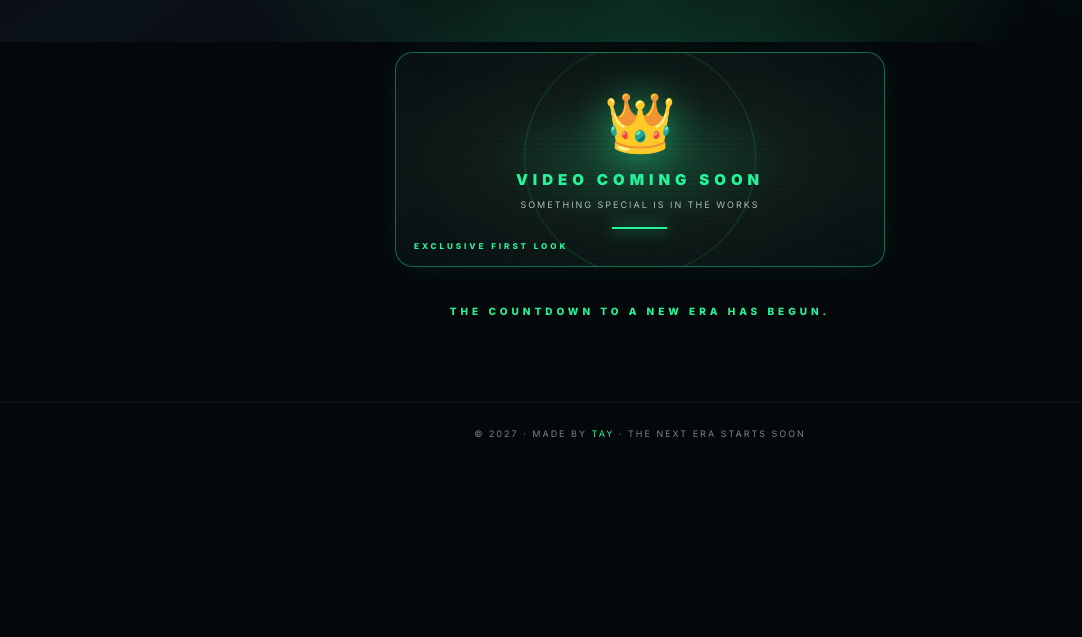
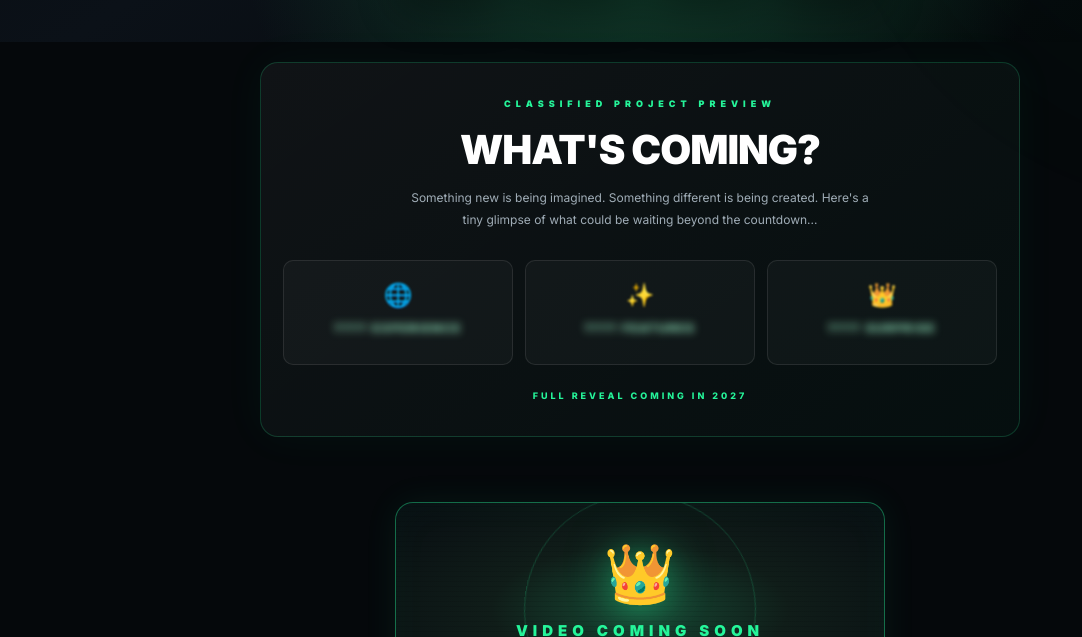
Before and after one commit to nyxg7/NYXG7, a plain HTML site: page index.html in a window 1280 px wide. Shown: the part 758-1395 px from the top of the page, without its empty margins (0-1082 px from the left). Before the commit the page ends 1222 px from the top, so only its background shows below. Drawn offline with Linux system fonts and the light colour scheme.

Commit message:
Add mystery intro section and improve styles
Refactor CSS styles and add mystery section with animations.

```diff
--- a/index.html
+++ b/index.html
@@ -24,9 +24,7 @@
   padding: 0;
 }
 
-html {
-  scroll-behavior: smooth;
-}
+html { scroll-behavior: smooth; }
 
 body {
   min-height: 100vh;
@@ -108,9 +106,7 @@ header {
   letter-spacing: 2px;
 }
 
-.logo span {
-  color: var(--green);
-}
+.logo span { color: var(--green); }
 
 .status {
   display: flex;
@@ -259,6 +255,105 @@ h1 span {
   letter-spacing: 2px;
 }
 
+/* MYSTERY INTRO */
+
+.mystery {
+  width: min(760px, 92vw);
+  margin: 65px auto 10px;
+  padding: 35px 22px;
+  border: 1px solid #25f59a30;
+  border-radius: 18px;
+  background: linear-gradient(145deg,#ffffff0c,#25f59a08);
+  box-shadow: 0 0 45px #25f59a0b;
+  animation: appear 1s 1s ease both;
+  position: relative;
+  overflow: hidden;
+}
+
+.mystery::before {
+  content: "";
+  position: absolute;
+  inset: 0;
+  background: linear-gradient(110deg,transparent,#25f59a08,transparent);
+  transform: translateX(-100%);
+  animation: shine 7s infinite;
+  pointer-events: none;
+}
+
+@keyframes shine {
+  50%, 100% { transform: translateX(100%); }
+}
+
+.mystery-label {
+  color: var(--green);
+  font-size: 9px;
+  font-weight: 900;
+  letter-spacing: 5px;
+  margin-bottom: 16px;
+}
+
+.mystery h2 {
+  font-size: clamp(25px,5vw,40px);
+  font-weight: 900;
+  letter-spacing: -1px;
+  margin-bottom: 13px;
+}
+
+.mystery-description {
+  max-width: 470px;
+  margin: auto;
+  color: var(--muted);
+  font-size: 12px;
+  line-height: 1.9;
+}
+
+.mystery-grid {
+  display: grid;
+  grid-template-columns: repeat(3,1fr);
+  gap: 12px;
+  margin-top: 28px;
+}
+
+.mystery-card {
+  min-height: 105px;
+  padding: 20px 10px;
+  border: 1px solid #ffffff18;
+  border-radius: 10px;
+  background: #ffffff08;
+  overflow: hidden;
+  transition: transform .3s, border-color .3s;
+}
+
+.mystery-card:hover {
+  transform: translateY(-5px);
+  border-color: #25f59a77;
+}
+
+.mystery-icon {
+  font-size: 23px;
+  margin-bottom: 12px;
+  filter: blur(1px);
+}
+
+.mystery-blur {
+  color: var(--green-light);
+  font-size: 11px;
+  font-weight: 800;
+  letter-spacing: 2px;
+  filter: blur(4px);
+  user-select: none;
+}
+
+.mystery-footer {
+  margin-top: 25px;
+  color: var(--green);
+  font-size: 9px;
+  font-weight: 800;
+  letter-spacing: 3px;
+}
+
+/* VIDEO TEASER */
+
 .teaser {
   width: min(490px, 92vw);
   min-height: 215px;
@@ -371,9 +466,7 @@ footer {
   letter-spacing: 2px;
 }
 
-footer span {
-  color: var(--green);
-}
+footer span { color: var(--green); }
 
 @keyframes appear {
   from {
@@ -387,13 +480,9 @@ footer span {
 }
 
 @media(max-width:600px) {
-  header {
-    padding: 22px 0;
-  }
+  header { padding: 22px 0; }
 
-  .logo {
-    font-size: 17px;
-  }
+  .logo { font-size: 17px; }
 
   .status {
     padding: 9px 11px;
@@ -401,35 +490,43 @@ footer span {
     letter-spacing: 1px;
   }
 
-  main {
-    padding-top: 65px;
-  }
+  main { padding-top: 65px; }
 
-  h1 {
-    letter-spacing: -3px;
-  }
+  h1 { letter-spacing: -3px; }
 
   .eyebrow {
     font-size: 8px;
     letter-spacing: 3px;
   }
 
-  .subtitle {
-    font-size: 12px;
-  }
+  .subtitle { font-size: 12px; }
 
   .timebox {
     width: calc(50% - 8px);
     max-width: 145px;
   }
 
-  .teaser {
-    min-height: 185px;
-  }
+  .teaser { min-height: 185px; }
 
   .bottom-text {
     font-size: 8px;
     letter-spacing: 2px;
+  }
+
+  .mystery {
+    padding: 28px 15px;
+  }
+
+  .mystery-grid { gap: 7px; }
+
+  .mystery-card {
+    min-height: 95px;
+    padding: 15px 5px;
+  }
+
+  .mystery-blur {
+    font-size: 8px;
+    letter-spacing: 1px;
   }
 }
 
@@ -505,6 +602,49 @@ footer span {
     </div>
   </div>
 
+  <!-- MYSTERY INTRO -->
+
+  <section class="mystery">
+
+    <div class="mystery-label">
+      CLASSIFIED PROJECT PREVIEW
+    </div>
+
+    <h2>WHAT'S COMING?</h2>
+
+    <p class="mystery-description">
+      Something new is being imagined. Something different
+      is being created. Here's a tiny glimpse of what could
+      be waiting beyond the countdown...
+    </p>
+
+    <div class="mystery-grid">
+
+      <div class="mystery-card">
+        <div class="mystery-icon">🌐</div>
+        <div class="mystery-blur">???? EXPERIENCE</div>
+      </div>
+
+      <div class="mystery-card">
+        <div class="mystery-icon">✨</div>
+        <div class="mystery-blur">???? FEATURES</div>
+      </div>
+
+      <div class="mystery-card">
+        <div class="mystery-icon">👑</div>
+        <div class="mystery-blur">???? SURPRISE</div>
+      </div>
+
+    </div>
+
+    <div class="mystery-footer">
+      FULL REVEAL COMING IN 2027
+    </div>
+
+  </section>
+
+  <!-- VIDEO TEASER -->
+
   <div class="teaser">
 
     <div class="teaser-content">
```
